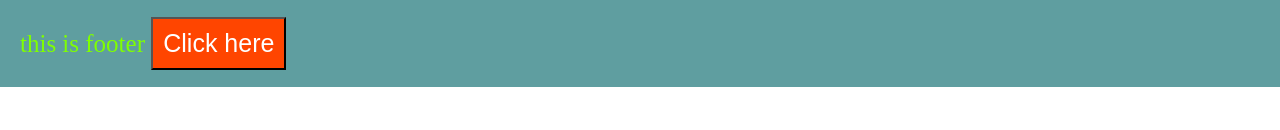
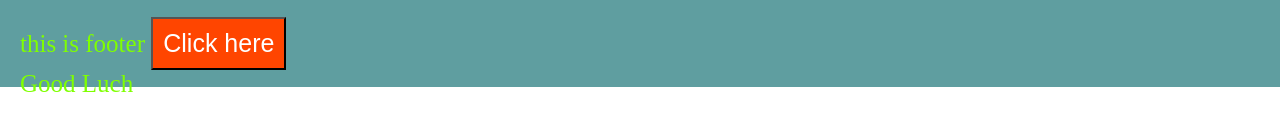
Before and after one commit to AhmedGhoraba/webdesign9, a website: page index.html in a window 1280 px wide. Shown: the part 376-506 px from the top of the page. Drawn offline with Linux system fonts and the light colour scheme.

Commit message:
Add paragraph

```diff
--- a/index.html
+++ b/index.html
@@ -22,6 +22,7 @@
     <footer>
         this is footer
         <button>Click here</button>
+        <p>Good Luch</p>
     </footer>
 </body>
 </html>
```
